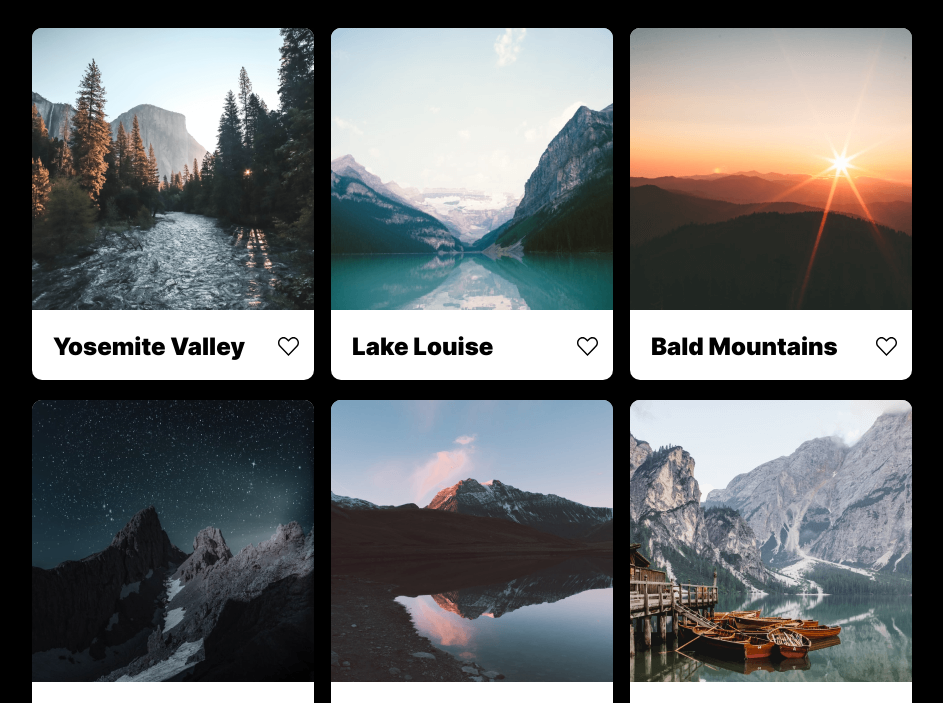
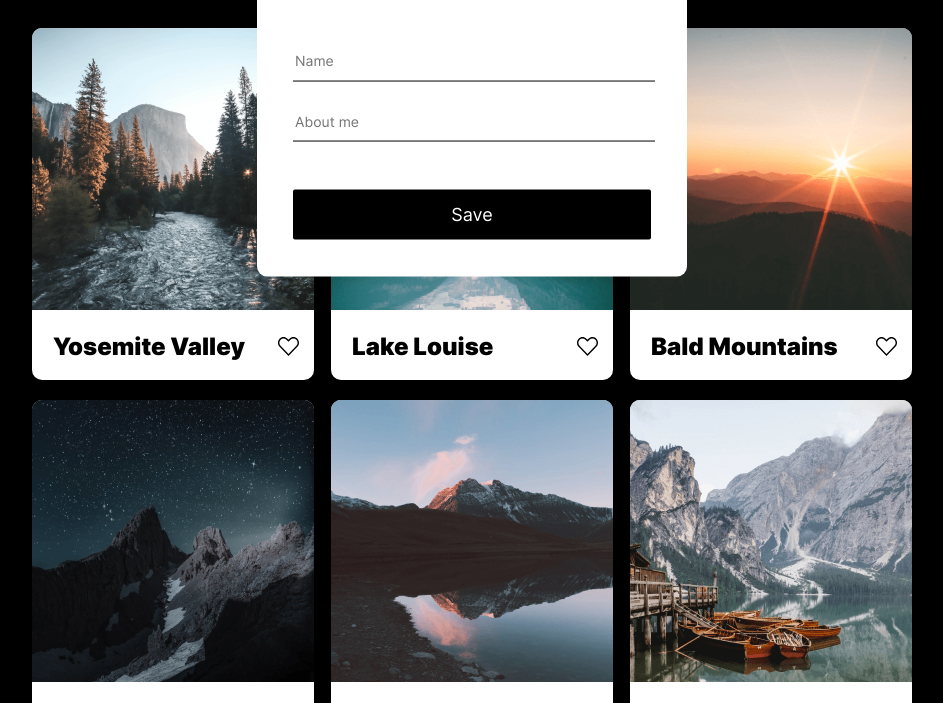
Before and after one commit to warsdd/web_project_4, a plain HTML site: page index.html in a window 1280 px wide. Shown: the part 295-998 px from the top of the page, without its empty margins (168-1111 px from the left). Drawn offline with Linux system fonts and the light colour scheme.

Commit message:
fix: BEM structure

```diff
--- a/index.html
+++ b/index.html
@@ -11,7 +11,7 @@
 <body class="page">
 
     <div class="modal">
-        <div class="popup popup__closed">
+        <div class="popup">
             <div class="popup__container">
                 <form action="#" class="popup__form" name="profile">
                     <button type="button" class="button popup__close-button"></button>
@@ -42,7 +42,8 @@
                         <p class="profile__description">Explorer</p>
                     </div>
                 </div>
-                <button type="button" class="button profile__add-button link"><img src="images/add.svg" alt="plus sign"></button>
+                <button type="button" class="button profile__add-button link"><img src="images/add.svg"
+                        alt="plus sign"></button>
             </section>
 
 
```
